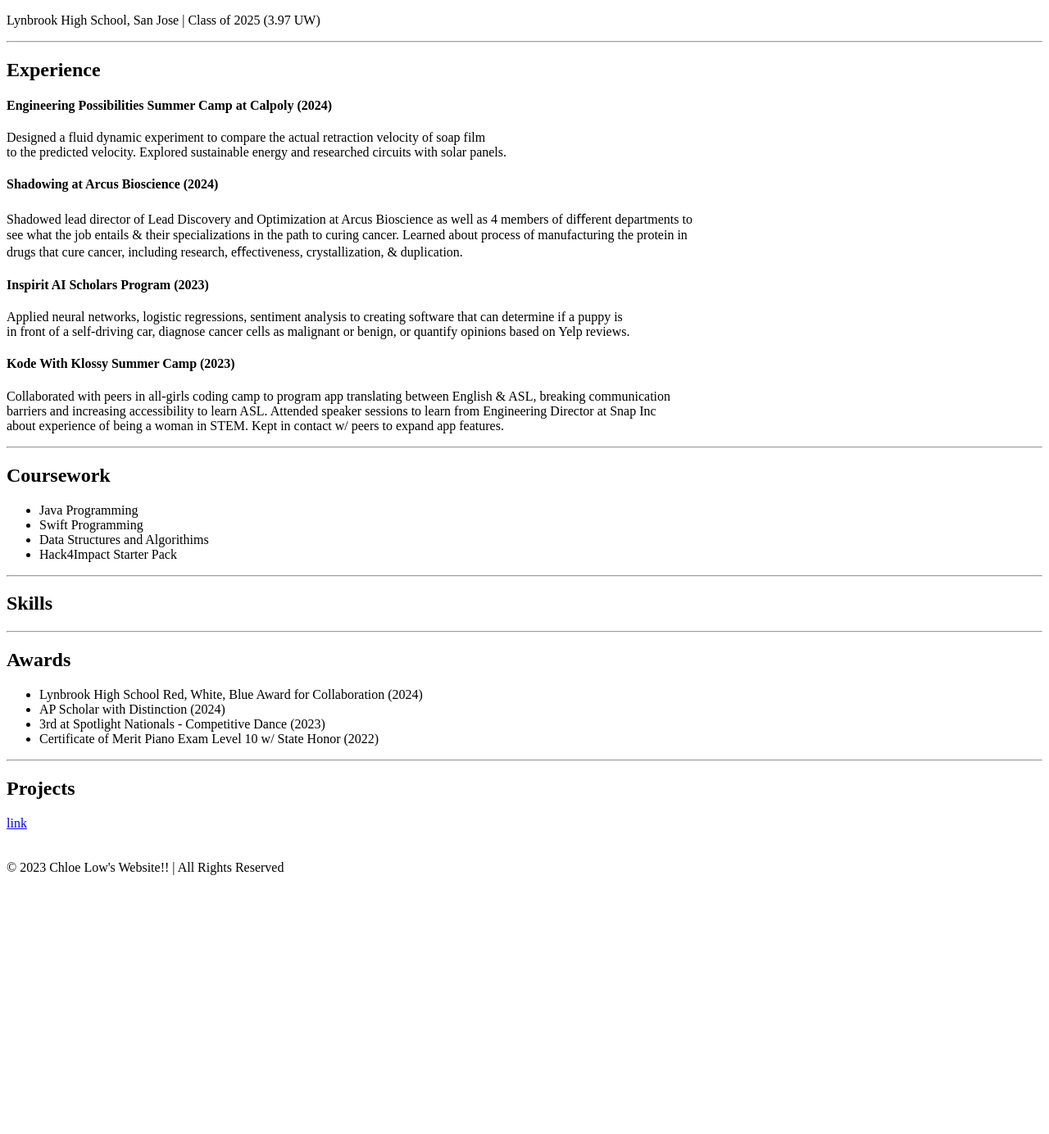
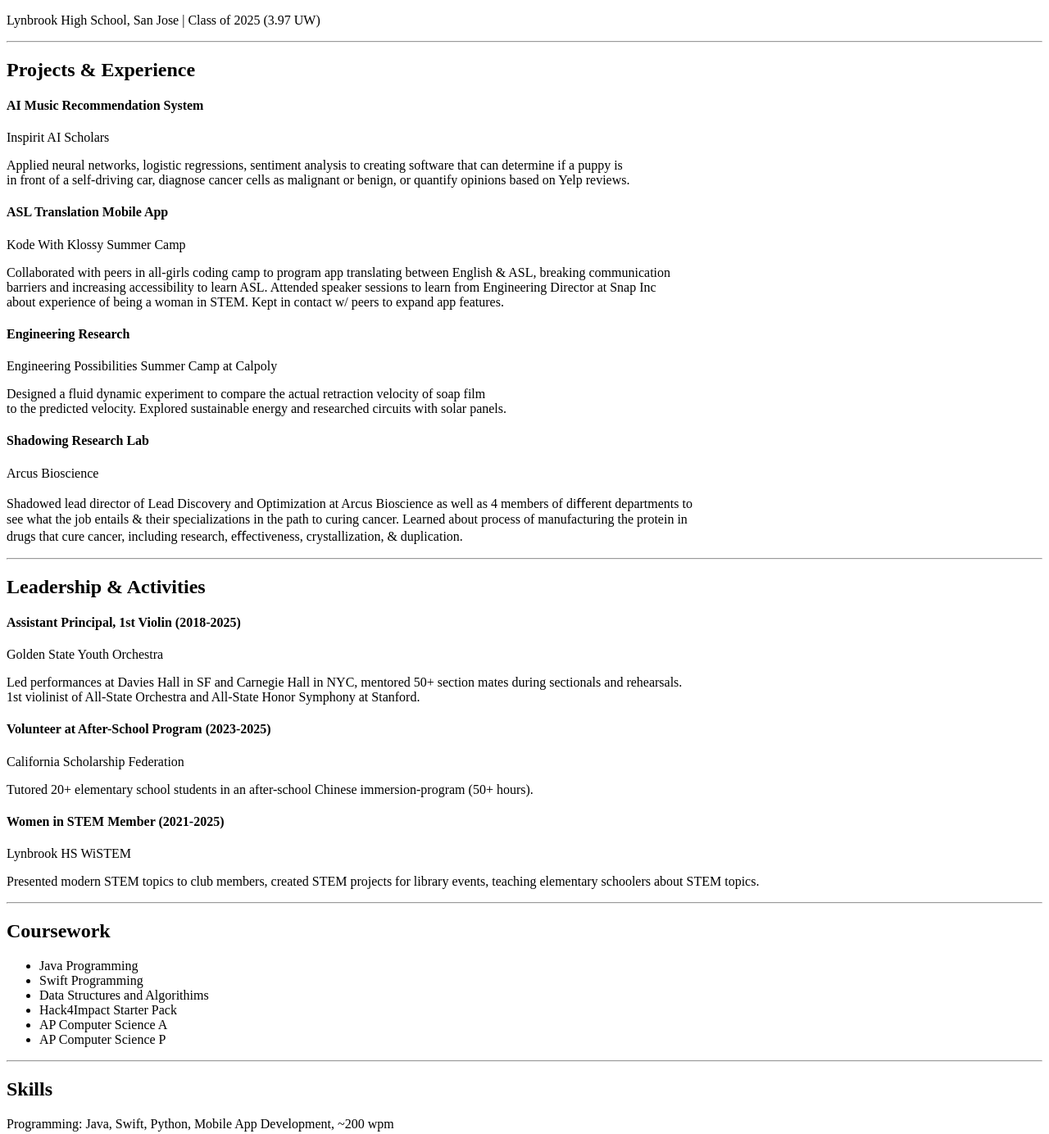
Before and after one commit to chloe526/Hack4Impact, a plain HTML site: page starter-pack/resume.html in a window 1280 px wide. Shown: the part 468-1852 px from the top of the page at 82% size. Before the commit the page ends 1544 px from the top, so only its background shows below. Drawn offline with Linux system fonts and the light colour scheme.

Commit message:
feat: changed sections around, added content to resume

```diff
--- a/starter-pack/resume.html
+++ b/starter-pack/resume.html
@@ -50,27 +50,56 @@
                 <hr>
 
                 <section class="section">
-                    <h2 class="section-title"> Experience </h2>
+                    <h2 class="section-title"> Projects & Experience </h2>
 
                     <div class="entry">
-                        <h4 class="entry-title"> Engineering Possibilities Summer Camp at Calpoly (2024) </h4>
-                        <p class="entry-info"> Designed a fluid dynamic experiment to compare the actual retraction velocity of soap film <br> to the predicted velocity. Explored sustainable energy and researched circuits with solar panels.</p>
-                    </div>
-
-                    <div class="entry">
-                        <h4 class="entry-title"> Shadowing at Arcus Bioscience (2024) </h4>
-                        <p class="entry-info"> Shadowed lead director of Lead Discovery and Optimization at Arcus Bioscience as well as 4 members of diﬀerent departments to <br> see what the job entails & their specializations in the path to curing cancer. Learned about process of manufacturing the protein in <br> drugs that cure cancer, including research, eﬀectiveness, crystallization, & duplication. </p>
-                    </div>
-
-                    <div class="entry">
-                        <h4 class="entry-title"> Inspirit AI Scholars Program (2023) </h4>
+                        <h4 class="entry-title"> AI Music Recommendation System </h4>
+                        <p class="entry-info"> Inspirit AI Scholars </p>
                         <p class="entry-info"> Applied neural networks, logistic regressions, sentiment analysis to creating software that can determine if a puppy is
                             <br> in front of a self-driving car, diagnose cancer cells as malignant or benign, or quantify opinions based on Yelp reviews.</p>
                     </div>
 
                     <div class="entry">
-                        <h4 class="entry-title"> Kode With Klossy Summer Camp (2023) </h4>
-                        <p class="entry-info"> Collaborated with peers in all-girls coding camp to program app translating between English & ASL, breaking communication <br> barriers and increasing accessibility to learn ASL. Attended speaker sessions to learn from Engineering Director at Snap Inc <br> about experience of being a woman in STEM. Kept in contact w/ peers to expand app features.</p>
+                        <h4 class="entry-title"> ASL Translation Mobile App </h4>
+                        <p class="entry-info"> Kode With Klossy Summer Camp </p>
+                        <p class="entry-description"> Collaborated with peers in all-girls coding camp to program app translating between English & ASL, breaking communication <br> barriers and increasing accessibility to learn ASL. Attended speaker sessions to learn from Engineering Director at Snap Inc <br> about experience of being a woman in STEM. Kept in contact w/ peers to expand app features. </p>
+                    </div>
+
+                    <div class="entry">
+                        <h4 class="entry-title"> Engineering Research </h4>
+                        <p class="entry-info"> Engineering Possibilities Summer Camp at Calpoly </p>
+                        <p class="entry-info"> Designed a fluid dynamic experiment to compare the actual retraction velocity of soap film <br> to the predicted velocity. Explored sustainable energy and researched circuits with solar panels.</p>
+                    </div>
+
+                    <div class="entry">
+                        <h4 class="entry-title"> Shadowing Research Lab </h4>
+                        <p class="entry-info"> Arcus Bioscience </p>
+                        <p class="entry-info"> Shadowed lead director of Lead Discovery and Optimization at Arcus Bioscience as well as 4 members of diﬀerent departments to <br> see what the job entails & their specializations in the path to curing cancer. Learned about process of manufacturing the protein in <br> drugs that cure cancer, including research, eﬀectiveness, crystallization, & duplication. </p>
+                    </div>
+
+                </section>
+
+                <hr>
+
+                <section class="section">
+                    <h2 class="section-title"> Leadership & Activities </h2>
+
+                    <div class="entry">
+                        <h4 class="entry-title"> Assistant Principal, 1st Violin (2018-2025) </h4>
+                        <p class="entry-info"> Golden State Youth Orchestra </p>
+                        <p class="entry-info"> Led performances at Davies Hall in SF and Carnegie Hall in NYC, mentored 50+ section mates during sectionals and rehearsals. <br> 1st violinist of All-State Orchestra and All-State Honor Symphony at Stanford. </p>
+                    </div>
+
+                    <div class="entry">
+                        <h4 class="entry-title"> Volunteer at After-School Program (2023-2025) </h4>
+                        <p class="entry-info"> California Scholarship Federation </p>
+                        <p class="entry-description"> Tutored 20+ elementary school students in an after-school Chinese immersion-program (50+ hours). </p>
+                    </div>
+
+                    <div class="entry">
+                        <h4 class="entry-title"> Women in STEM Member (2021-2025) </h4>
+                        <p class="entry-info"> Lynbrook HS WiSTEM </p>
+                        <p class="entry-info"> Presented modern STEM topics to club members, created STEM projects for library events, teaching elementary schoolers about STEM topics.</p>
                     </div>
                 </section>
 
@@ -84,6 +113,8 @@
                             <li> Swift Programming </li>
                             <li> Data Structures and Algorithims </li>
                             <li> Hack4Impact Starter Pack </li>
+                            <li> AP Computer Science A </li>
+                            <li> AP Computer Science P </li>
                         </ul>
                     </div>
                 </section>
@@ -92,6 +123,10 @@
 
                 <section class="section">
                     <h2 class="section-title"> Skills </h2>
+                    <div class="entry">
+                        Programming: Java, Swift, Python, Mobile App Development, ~200 wpm
+                        <p></p>
+                    </div>
                 </section>
 
                 <hr>
@@ -112,7 +147,7 @@
 
                 <section class="section">
                     <h2 class="section-title"> Projects </h2>
-                    <a href="https://github.com/chloe526"> link </a>
+                    <a href="https://github.com/chloe526"> Github Link </a>
                 </section>
 
             </div>
```
